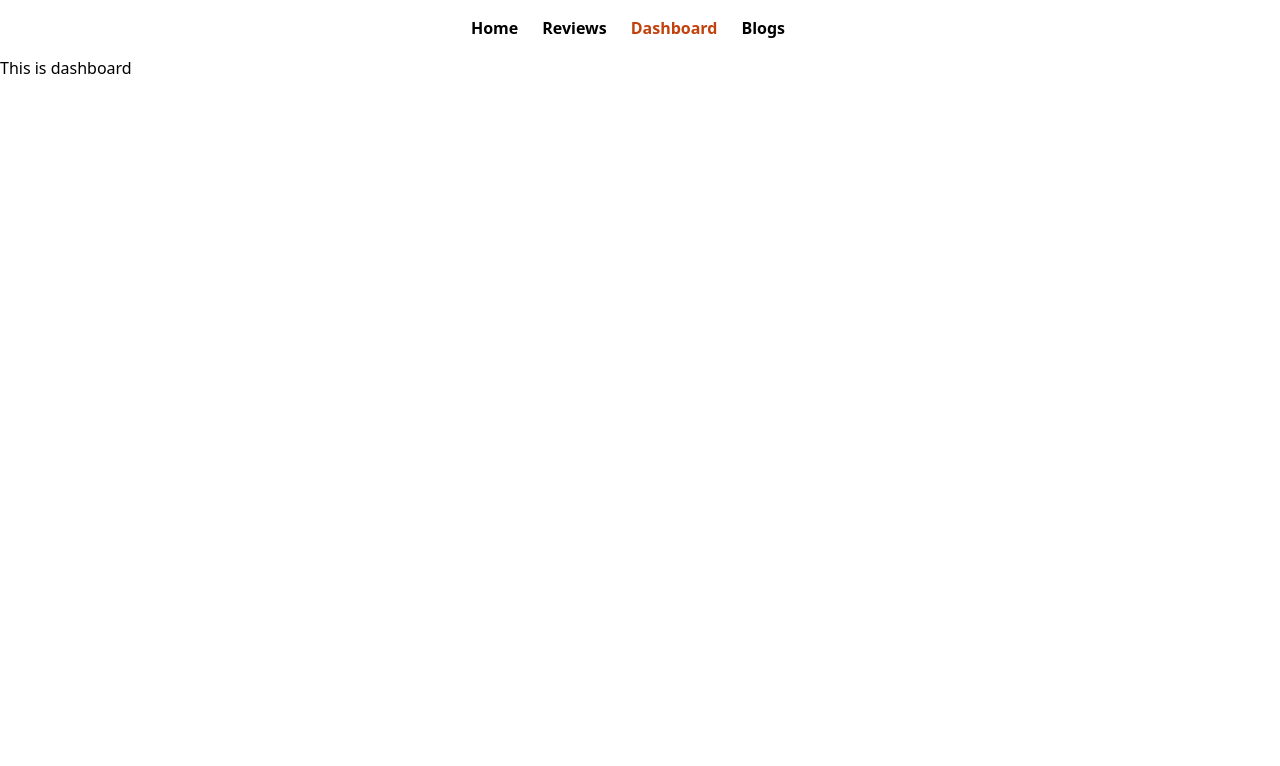
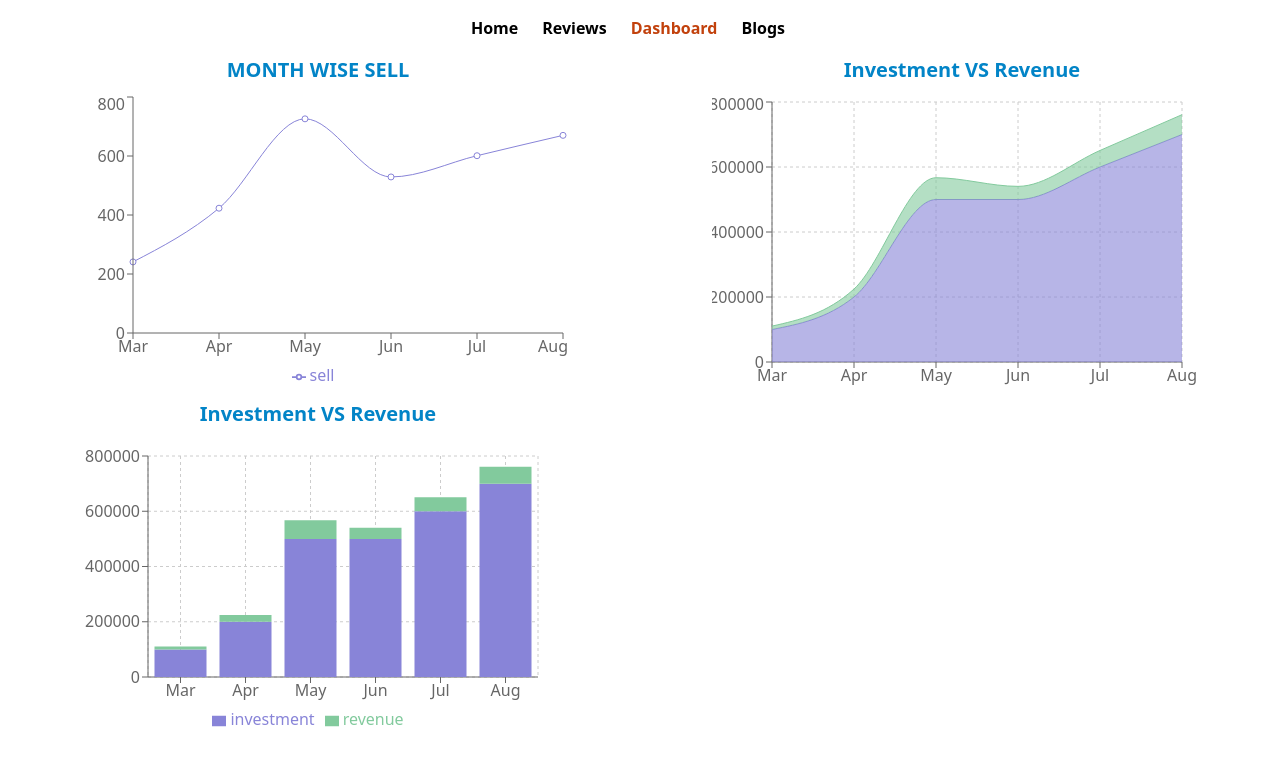
Before and after one commit to durjoy52/EASY-SHOPPING, a React (Create React App) app: page /dashboard in a window 1280 px wide. Shown: the top 766 px of the page. Built offline with nearby package versions, Linux system fonts and the light colour scheme.

Commit message:
barchart add

```diff
--- a/package.json
+++ b/package.json
@@ -10,6 +10,7 @@
     "react-dom": "^18.0.0",
     "react-router-dom": "^6.3.0",
     "react-scripts": "5.0.0",
+    "recharts": "^2.1.9",
     "web-vitals": "^2.1.4"
   },
   "scripts": {
--- a/src/components/Dashboard/Dashboard.js
+++ b/src/components/Dashboard/Dashboard.js
@@ -1,8 +1,64 @@
 import React from 'react';
+import { Area, AreaChart, Bar, BarChart, CartesianGrid, Legend, Line, LineChart, Tooltip, XAxis, YAxis } from 'recharts';
+import useRevenue from '../../hooks/useRevenue';
+
 const Dashboard = () => {
+    const [revenue] = useRevenue()
     return (
-        <div>
-            <h1>This is dashboard</h1>
+        <div className='grid grid-cols-2 justify-items-center gap-2'>
+           <div>
+               <h3 className='text-center text-sky-600 font-bold mb-2 text-xl'>MONTH WISE SELL</h3>
+               <LineChart width={500} height={300} data={revenue}>
+                   <Line type="monotone" dataKey="sell" stroke="#8884d8" ></Line>
+                   <XAxis dataKey="month" />
+                   <YAxis dataKey="sell"></YAxis>
+                   <Tooltip/>
+                   <Legend></Legend>
+               </LineChart>
+           </div>
+           <div>
+           <h3 className='text-center font-bold text-xl text-sky-600 mb-2'>Investment VS Revenue</h3>
+        <AreaChart
+          width={500}
+          height={300}
+          data={revenue}
+          margin={{
+            top: 10,
+            right: 30,
+            left: 0,
+            bottom: 0,
+          }}
+        >
+          <CartesianGrid strokeDasharray="3 3" />
+          <XAxis dataKey="month" />
+          <YAxis dataKey="investment" />
+          <Area type="monotone" dataKey="investment" stackId="1"stroke="#8884d8" fill="#8884d8" />
+          <Area type="monotone" dataKey="revenue" stackId="1" stroke="#82ca9d" fill="#82ca9d" />
+          <Tooltip />
+        </AreaChart>
+           </div>
+           <div>
+           <h3 className='text-center font-bold text-xl text-sky-600 mb-2'>Investment VS Revenue</h3>
+           <BarChart
+          width={500}
+          height={300}
+          data={revenue}
+          margin={{
+            top: 20,
+            right: 30,
+            left: 20,
+            bottom: 5,
+          }}
+        >
+          <CartesianGrid strokeDasharray="3 3" />
+          <XAxis dataKey="month" />
+          <YAxis />
+          <Tooltip />
+          <Legend />
+          <Bar dataKey="investment" stackId="a" fill="#8884d8" />
+          <Bar dataKey="revenue" stackId="a" fill="#82ca9d" />
+        </BarChart>
+           </div>
         </div>
     );
 };
--- a/src/components/Home/Home.js
+++ b/src/components/Home/Home.js
@@ -13,8 +13,8 @@ const Home = () => {
                 <div className="flex items-center justify-center">
                     <div >
                     <h1 className='text-6xl font-bold text-violet-600 mb-3'>Sound is life,enjoy life </h1>
-                    <p className='text-4xl text-sky-600'>Get exclusive sound bar with up to 50% discount</p>
-                    <button className='rounded-full bg-blue-400 px-4 py-3 text-white mt-4 hover:bg-blue-300 hover:text-black font-bold'>Live demo</button>
+                    <p className='text-4xl text-sky-300'>Get exclusive sound bar with up to 50% discount</p>
+                    <button className='rounded-full hover:bg-blue-300 px-4 py-3 hover:text-white mt-4 bg-blue-200 text-sky-700 font-bold'>Live demo</button>
                     </div>
                 </div>
                 <div>
--- /dev/null
+++ b/src/hooks/useRevenue.js
@@ -0,0 +1,13 @@
+import { useEffect, useState } from 'react';
+
+const useRevenue = () => {
+    const [revenue,setRevenue] = useState([])
+    useEffect(()=>{
+        fetch('data.json')
+        .then(res => res.json())
+        .then(data => setRevenue(data))
+    },[])
+    return [revenue,setRevenue]
+};
+
+export default useRevenue;
```
Also changed, not shown: 1 other file (tests, documents, lock files or other folders).
